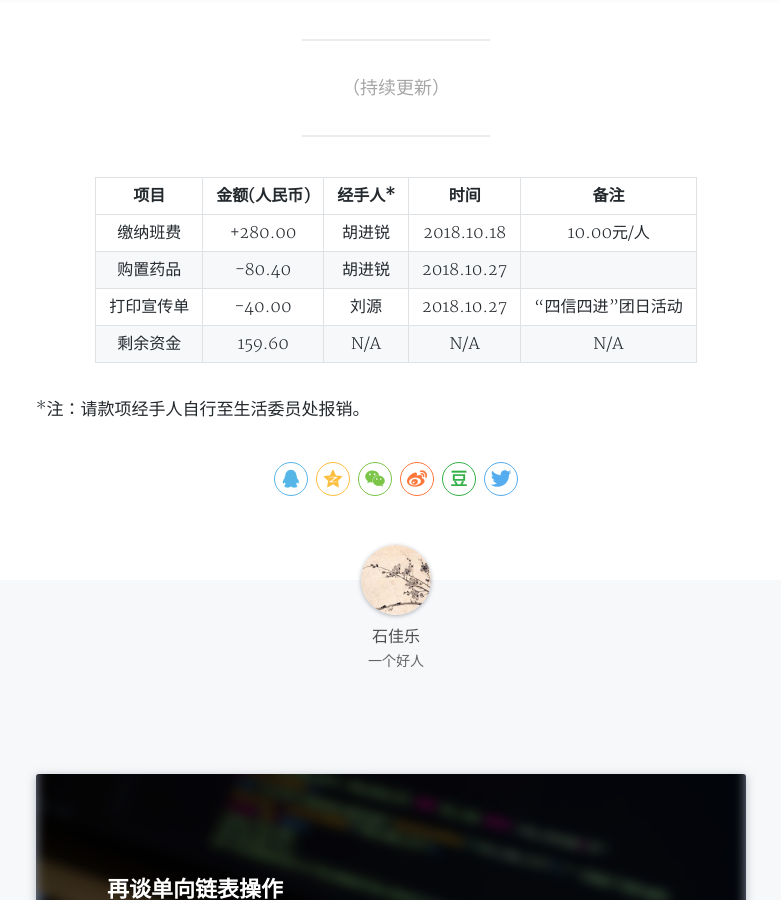
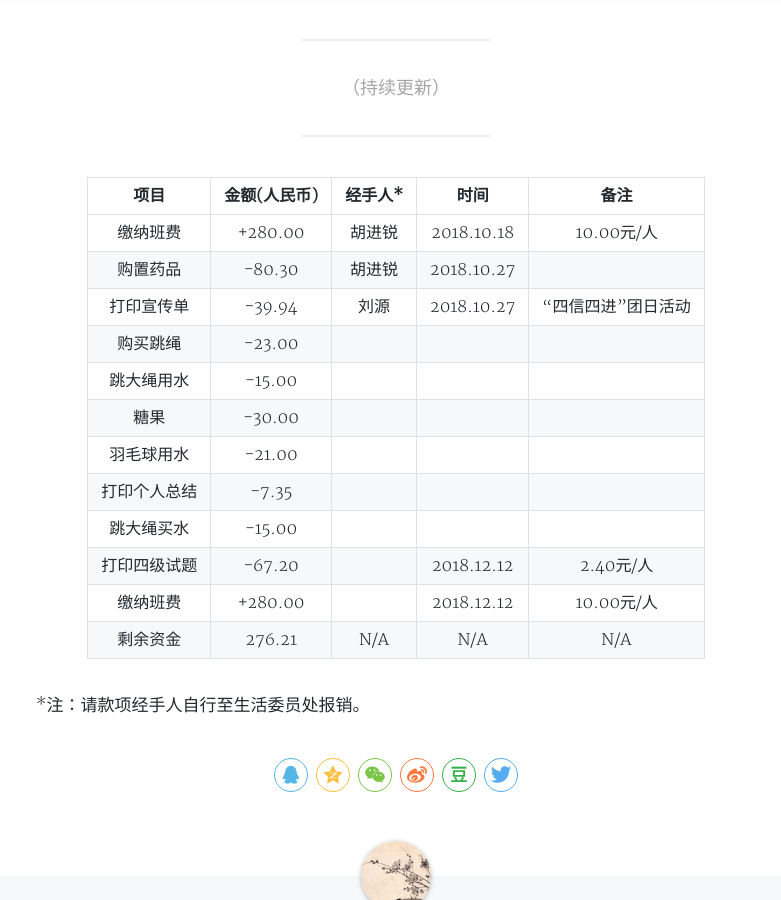
Before and after one commit to Morimiue/mzzx.github.io, a Jekyll site: the page built from _posts/8102-01-01-class-finance.md, in a window 1280 px wide and 900 px high, scrolled down 461 px. Shown: the whole window, without its empty margins (244-1025 px from the left). Built offline with Jekyll 4.4.1, drawn with Linux system fonts in a browser that asks for light colours; nearby versions of some CDN libraries; comment, search, counter and statistics services are not loaded; a style sheet for code colours, icons or effects is not loaded.

Commit message:
update class finance

```diff
--- a/_posts/8102-01-01-class-finance.md
+++ b/_posts/8102-01-01-class-finance.md
@@ -11,8 +11,16 @@ tags: 班务
 | 项目 | 金额(人民币) | 经手人\* | 时间 | 备注 |
 |:---:|:---:|:---:|:---:|:---:|
 | 缴纳班费 | +280.00 | 胡进锐 | 2018.10.18 | 10.00元/人 |
-| 购置药品 | -80.40 | 胡进锐 | 2018.10.27 |  |
-| 打印宣传单 | -40.00 | 刘源 | 2018.10.27 | “四信四进”团日活动 |
-| 剩余资金 | 159.60 | N/A | N/A | N/A |
+| 购置药品 | -80.30 | 胡进锐 | 2018.10.27 |  |
+| 打印宣传单 | -39.94 | 刘源 | 2018.10.27 | “四信四进”团日活动 |
+| 购买跳绳 | -23.00 |  |  |  |
+| 跳大绳用水 | -15.00 |  |  |  |
+| 糖果 | -30.00 |  |  |  |
+| 羽毛球用水 | -21.00 |  |  |  |
+| 打印个人总结 | -7.35 |  |  |  |
+| 跳大绳买水 | -15.00 |  |  |  |
+| 打印四级试题 | -67.20 |  | 2018.12.12 | 2.40元/人 |
+| 缴纳班费 | +280.00 |  | 2018.12.12 | 10.00元/人 |
+| 剩余资金 | 276.21 | N/A | N/A | N/A |
 
 \*注：请款项经手人自行至生活委员处报销。
```
